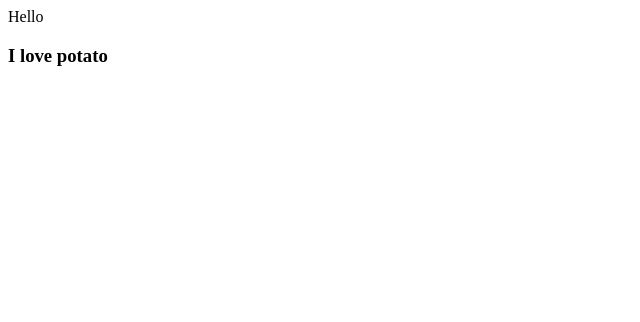
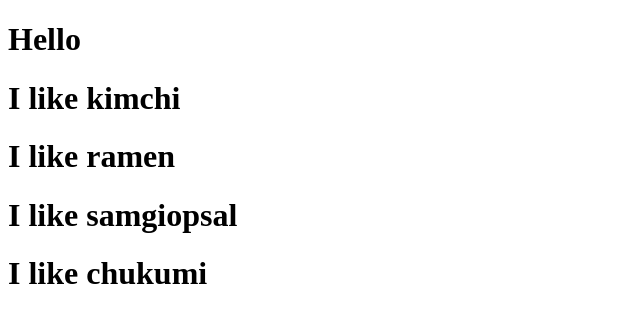
Before and after one commit to rarlala/react_movie_app, a React (Create React App) app in the folder movie_app/: page / in a window 1280 px wide. Shown: the top 322 px of the page, without its empty margins (0-640 px from the left). Built offline with nearby package versions, Linux system fonts and the light colour scheme.

Commit message:
jsx 학습 (jsx개념 및 props 간략 실습)

```diff
--- a/movie_app/src/App.js
+++ b/movie_app/src/App.js
@@ -1,11 +1,19 @@
 import React from 'react';
-import Potato from './Potato';
+
+// function Food(props){
+function Food({fav}){
+  // console.log(props.fav);
+  return <h1>I like {fav}</h1>
+}
 
 function App() {
   return (
   <div>
-    Hello
-    <Potato />
+    <h1>Hello</h1>
+    <Food fav="kimchi"/>
+    <Food fav="ramen"/>
+    <Food fav="samgiopsal"/>
+    <Food fav="chukumi"/>
   </div>
   );
 }
--- a/movie_app/src/Potato.js
+++ /dev/null
@@ -1,10 +0,0 @@
-// react에게 jsx가 있는 component 사용을 알리기
-import React from "react";
-
-function Potato(){
-    return (
-        <h3>I love potato</h3>
-    )
-}
-
-export default Potato;
--- a/movie_app/src/index.js
+++ b/movie_app/src/index.js
@@ -1,6 +1,5 @@
 import React from 'react';
 import ReactDOM from 'react-dom';
 import App from './App';
-import Potato from './Potato'
 
 ReactDOM.render(<App />, document.getElementById('root'));
```
